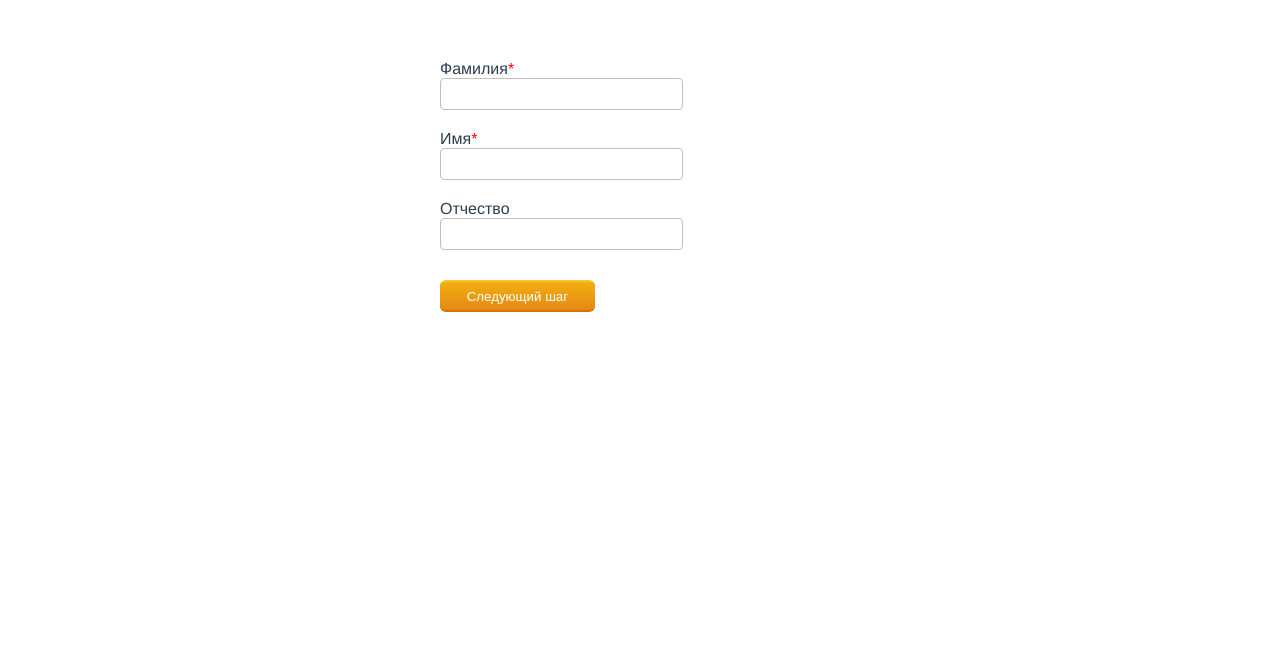
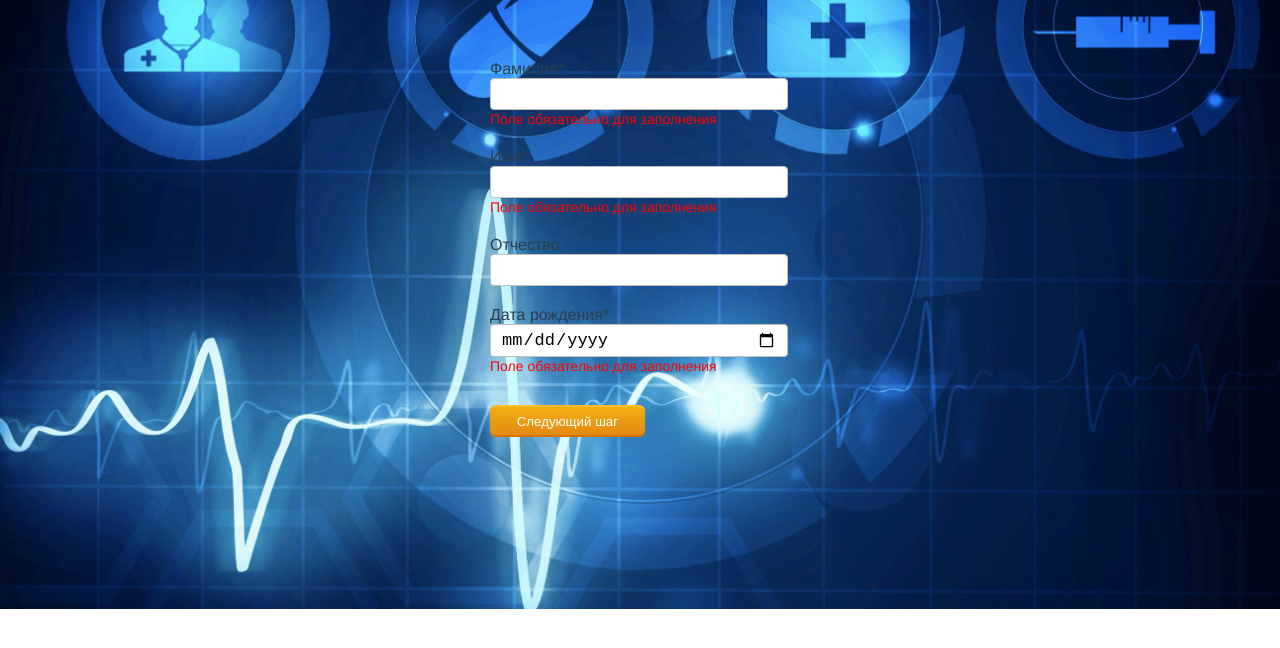
Before and after one commit to ToNi310558/create-a-client, a Vue app: page / in a window 1280 px wide. Shown: the top 648 px of the page. Built offline with nearby package versions, Linux system fonts and the light colour scheme.

Commit message:
completion of the first block

```diff
--- a/public/index.html
+++ b/public/index.html
@@ -1,6 +1,12 @@
 <!DOCTYPE html>
 <html lang="ru">
   <head>
+    <style>
+      body{
+        background: url("../src/assets/back2.jpeg") center no-repeat;
+        background-size: cover;
+      }
+    </style>
     <meta charset="utf-8">
     <meta http-equiv="X-UA-Compatible" content="IE=edge">
     <meta name="viewport" content="width=device-width,initial-scale=1.0">
--- a/src/App.vue
+++ b/src/App.vue
@@ -22,6 +22,6 @@ export default {
   -moz-osx-font-smoothing: grayscale;
   color: #2c3e50;
   margin: 60px auto;
-  width: 400px;
+  width: 300px;
 }
 </style>
--- a/src/components/CreatePage.vue
+++ b/src/components/CreatePage.vue
@@ -2,42 +2,53 @@
   <div class="hello">
 
     <div class="step" v-show="step === 1">
-         <div class="form-group" :class="{ 'form-group--error': $v.surname.$error }">
-             <label class="form__label">Фамилия<span class="error" v-if="!$v.surname.required">*</span><br>
-             <input class="form__input" v-model.trim="surname" @input="setSurname($event.target.value)" type="text"/></label>
+         <div class="form-group">
+             <label class="form__label">Фамилия*<br>
+             <input class="form__input" v-model.trim="surname" @input="setSurname($event.target.value)" type="text"
+             maxlength="20" :class="{ 'form-group--error': $v.surname.$error }"/></label>
          </div>
+        <span class="error" v-if="!$v.surname.required"> Поле обязательно для заполнения</span>
           <span class="error" v-if="!$v.surname.minLength"> Не менее {{$v.surname.$params.minLength.min}} букв.</span>
-          <span class="error" v-if="!$v.surname.alpha"> Недопустимые символы</span>
+          <span class="error" v-else-if="!$v.surname.alpha"> Недопустимые символы</span>
 
-         <div class="form-group" :class="{ 'form-group--error': $v.name.$error }">
-            <label class="form__label">Имя<span class="error" v-if="!$v.name.required">*</span><br>
-            <input class="form__input" v-model.trim="name" @input="setName($event.target.value)" type="text"/></label>
+         <div class="form-group">
+            <label class="form__label">Имя*<br>
+            <input class="form__input" v-model.trim="name" @input="setName($event.target.value)" type="text"
+            maxlength="20" :class="{ 'form-group--error': $v.name.$error }"/></label>
           </div>
+        <span class="error" v-if="!$v.name.required"> Поле обязательно для заполнения</span>
           <span class="error" v-if="!$v.name.minLength"> Не менее {{$v.name.$params.minLength.min}} букв.</span>
-          <span class="error" v-if="!$v.name.alpha"> Недопустимые символы</span>
+          <span class="error" v-else-if="!$v.name.alpha"> Недопустимые символы</span>
 
-           <div class="form-group" :class="{ 'form-group--error': $v.patronymic.$error }">
+           <div class="form-group">
              <label class="form__label">Отчество<br>
-             <input class="form__input" v-model.trim="patronymic" @input="setPatronymic($event.target.value)" type="text"/></label>
+             <input class="form__input" v-model.trim="patronymic" @input="setPatronymic($event.target.value)" type="text"
+             maxlength="20"/></label>
            </div>
            <span class="error" v-if="!$v.patronymic.minLength"> Не менее {{$v.patronymic.$params.minLength.min}} букв.</span>
-           <span class="error" v-if="!$v.patronymic.alpha"> Недопустимые символы</span>
+           <span class="error" v-else-if="!$v.patronymic.alpha"> Недопустимые символы</span>
+
+        <div class="form-group">
+            <label class="form__label">Дата рождения*<br>
+                <input class="form__input" v-model.trim="birthdate" @input="setBirthdate($event.target.value)" type="date"
+                       :class="{ 'form-group--error': $v.birthdate.$error }"/></label>
+        </div>
+        <span class="error" v-if="!$v.birthdate.required"> Поле обязательно для заполнения</span>
 
          <button @click="nextStep" type="button" class="btn">Следующий шаг</button>
   </div>
 
 
     <div class="step" v-show="step === 2">
-         <div class="form-group" :class="{ 'form-group--error': $v.birthdate.$error }">
-             <label class="form__label">Дата рождения<span class="error" v-if="!$v.birthdate.required">*</span><br>
-             <input class="form__input" v-model.trim="birthdate" @input="setBirthdate($event.target.value)" type="date"/></label>
-         </div>
 
-          <div class="form-group" :class="{ 'form-group--error': $v.phoneNumber.$error }">
-              <label class="form__label">Номер телефона<span class="error" v-if="!$v.phoneNumber.required">*</span><br>
+
+          <div class="form-group">
+              <label class="form__label">Номер телефона*<br>
               <input class="form__input" v-model.trim="phoneNumber" @input="setPhoneNumber($event.target.value)" type="tel"
-             placeholder="7-xxx-xxx-xxxx" maxlength="14" minlength="11"/></label>
+                     placeholder="7-xxx-xxx-xxxx" maxlength="14" minlength="11"
+                     :class="{ 'form-group--error': $v.phoneNumber.$error }"/></label>
           </div>
+        <span class="error" v-if="!$v.phoneNumber.required"> Поле обязательно для заполнения</span>
           <span class="error" v-if="!$v.phoneNumber.phone"> Неверно набран номер</span>
 
           <div class="form-group">
@@ -48,14 +59,16 @@
           </div>
 
           <div class="form-group">
-              <label class="form__label">Группа клиентов<span class="error" v-if="!$v.typeOfClient.required">*</span>
-                 <select multiple="multiple" size="3" class="type-of-client" v-model.trim="typeOfClient" @select="setTypeOfClient($event.target.value)">
+              <label class="form__label">Группа клиентов*
+                 <select multiple="multiple" size="3" class="type-of-client" v-model.trim="typeOfClient"
+                         @select="setTypeOfClient($event.target.value)"  :class="{ 'form-group--error': $v.typeOfClient.$error }">
                      <option > VIP</option>
                      <option> Проблемные</option>
                      <option> ОМС</option>
                  </select>
               </label>
           </div>
+        <span class="error" v-if="!$v.typeOfClient.required"> Поле обязательно для заполнения</span>
 
          <div class="form-group">
              <label>Лечащий врач
@@ -73,11 +86,63 @@
               </label>
           </div>
 
-          <button @click="backStep" type="button" class="btn">Назад</button>
-          <button @click="nextStep" type="button" class="btn">Следующий шаг</button>
+            <div class="flex-btn">
+                  <button @click="backStep" type="button" class="btn">Назад</button>
+                   <button @click="nextStep" type="button" class="btn">Следующий шаг</button>
+            </div>
+
      </div>
 
+      <div class="step" v-show="step === 3">
+          <div class="form-group">
+              <label class="form__label">Индекс<br>
+                  <input class="form__input" v-model.trim="regionIndex" @input="setRegionIndex($event.target.value)" type="text"
+                  placeholder="xxxxxx" maxlength="6"/></label>
+          </div>
+          <span class="error" v-if="!$v.regionIndex.indexRegions"> Недопустимые символы</span>
 
+          <div class="form-group">
+              <label class="form__label">Страна<br>
+                  <input class="form__input" v-model.trim="country" type="text"
+                  maxlength="20"/></label>
+          </div>
+          <span class="error" v-if="!$v.country.alpha"> Недопустимые символы</span>
+
+          <div class="form-group">
+              <label class="form__label">Область<br>
+                  <input class="form__input" v-model.trim="region" type="text"
+                  maxlength="25"/></label>
+          </div>
+          <span class="error" v-if="!$v.region.alpha"> Недопустимые символы</span>
+
+          <div class="form-group">
+              <label class="form__label">Город*<br>
+                  <input class="form__input" v-model.trim="city" @input="setCity($event.target.value)" type="text"
+                  maxlength="30"  :class="{ 'form-group--error': $v.typeOfClient.$error }"/></label>
+          </div>
+          <span class="error" v-if="!$v.city.required"> Поле обязательно для заполнения</span>
+          <span class="error" v-if="!$v.city.minLength"> Не менее {{$v.city.$params.minLength.min}} букв.</span>
+          <span class="error" v-else-if="!$v.city.alpha"> Недопустимые символы</span>
+
+          <div class="form-group">
+              <label class="form__label">Улица<br>
+                  <input class="form__input" v-model.trim="surname" @input="setSurname($event.target.value)" type="text"
+                  maxlength="30"/></label>
+          </div>
+          <span class="error" v-if="!$v.surname.minLength"> Не менее {{$v.surname.$params.minLength.min}} букв.</span>
+
+          <div class="form-group">
+              <label class="form__label">Дом<br>
+                  <input class="form__input" v-model.trim="surname" @input="setSurname($event.target.value)" type="text"
+                  maxlength="30"/></label>
+          </div>
+
+          <div class="flex-btn">
+              <button @click="backStep" type="button" class="btn">Назад</button>
+              <button @click="nextStep" type="button" class="btn">Следующий шаг</button>
+          </div>
+
+      </div>
 
 
   </div>
@@ -85,8 +150,9 @@
 
 <script>
   import { required, minLength, helpers } from 'vuelidate/lib/validators'
-const alpha = helpers.regex('alpha', /^[ЁА-Яёа-я]*$/)
-  const phone = helpers.regex('phone', /^\(?([7]{1})\)?[-. ]?([0-9]{3})\)?[-. ]?([0-9]{3})[-. ]?([0-9]{4})$/)
+    const alpha = helpers.regex('alpha', /^[ЁА-Яёа-я]*$/)
+    const phone = helpers.regex('phone', /^\(?([7]{1})\)?[-. ]?([0-9]{3})\)?[-. ]?([0-9]{3})[-. ]?([0-9]{4})$/)
+    let indexRegions = helpers.regex('indexRegions', /^[0-9]*$/)
 
 export default {
   name: 'HelloWorld',
@@ -99,6 +165,10 @@ export default {
       birthdate: '',
       phoneNumber: '',
       typeOfClient: [ ],
+      regionIndex: '',
+      country: '',
+      region: '',
+      city: '',
     }
   },
   validations: {
@@ -113,7 +183,6 @@ export default {
       alpha
     },
     patronymic:{
-      required,
       minLength: minLength(6),
       alpha
     },
@@ -126,7 +195,22 @@ export default {
     },
     typeOfClient: {
       required
-    }
+    },
+      regionIndex: {
+        required,
+        indexRegions
+      },
+      country: {
+        alpha
+      },
+      region: {
+        alpha
+      },
+      city: {
+        alpha,
+        required,
+          minLength: minLength(3)
+      }
   },
 
   methods: {
@@ -154,6 +238,14 @@ export default {
     this.typeOfClient = value
     this.$v.typeOfClient.$touch()
   },
+      setRegionIndex(value) {
+        this.regionIndex = value
+          this.$v.regionIndex.$touch()
+      },
+      setCity(value) {
+          this.city = value
+          this.$v.city.$touch()
+      },
     nextStep() {
       this.step++
     },
@@ -169,15 +261,17 @@ export default {
 .form-group{
   margin-top: 20px;
 }
-input {
+.form__input{
   border: 1px solid silver;
   border-radius: 4px;
   background: white;
   padding: 5px 10px;
   font-size: 17px;
+    width: 92%;
 }
 .error {
   color: red;
+    font-size: 14px;
 }
   .type-of-client{
     display: block;
@@ -203,9 +297,16 @@ input {
   border-radius: 6px;
   background: linear-gradient(#F3AE0F, #E38916) #E38916;
   transition: 0.2s;
-  margin-right: 40px;
   margin-top: 30px;
 }
 .btn:hover { background: linear-gradient(#f5ae00, #f59500) #f5ae00; }
 .btn:active { background: linear-gradient(#f59500, #f5ae00) #f59500; }
+
+    .form-group--error{
+        border-color: red;
+    }
+    .flex-btn{
+        display: flex;
+        justify-content: space-between;
+    }
 </style>
```
Also changed, not shown: src/assets/back2.jpeg (added).
